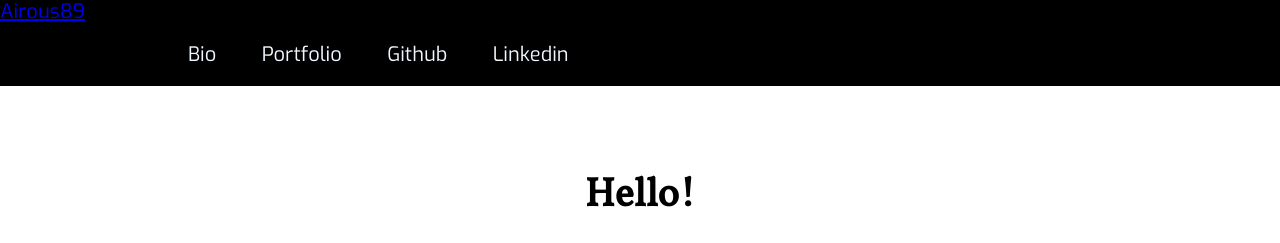
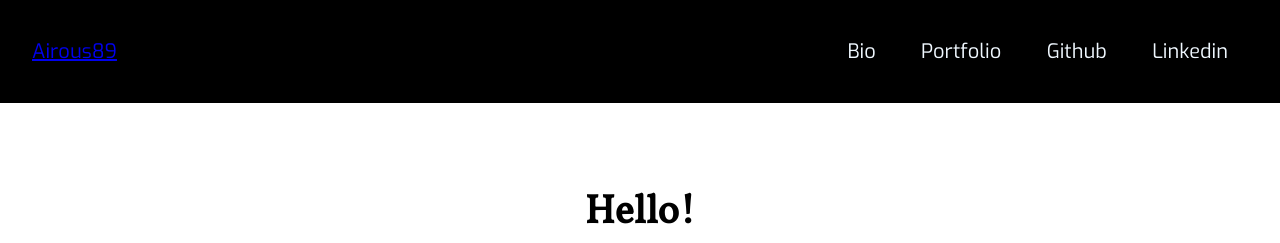
Before and after one commit to Airous89/Nate-s-Portfolio, a plain HTML site: page index.html in a window 1280 px wide. Shown: the top 243 px of the page. Drawn offline with nearby package versions, Linux system fonts and the light colour scheme.

Commit message:
Add files via upload

```diff
--- a/main.css
+++ b/main.css
@@ -9,21 +9,21 @@ body{
     margin: 0;
 }
 
-nav#nav-desktop{
-    width: 100%;
+#nav-desktop{
+    display: flex;
+    flex-direction: row;
+    align-items: center;
+    justify-content: space-between;
     background: black;
+    padding: 0 2rem;
 }
 
-nav#nav-mobile{
+#nav-mobile{
     display: none;
 }
 
-ul{
-    width: 80%;
-    margin: 0 auto;
-}
 
-ul li {
+.rightside li {
     list-style: none;
     display: inline-block;
     padding: 20px;
@@ -36,14 +36,7 @@ ul li:hover{
 ul li a{
     color: aliceblue;
     text-decoration: none;
-    al
 }
-
-ul.div{
-
-}
-
-
 
 header .image{
     border-radius: 8px;
```
